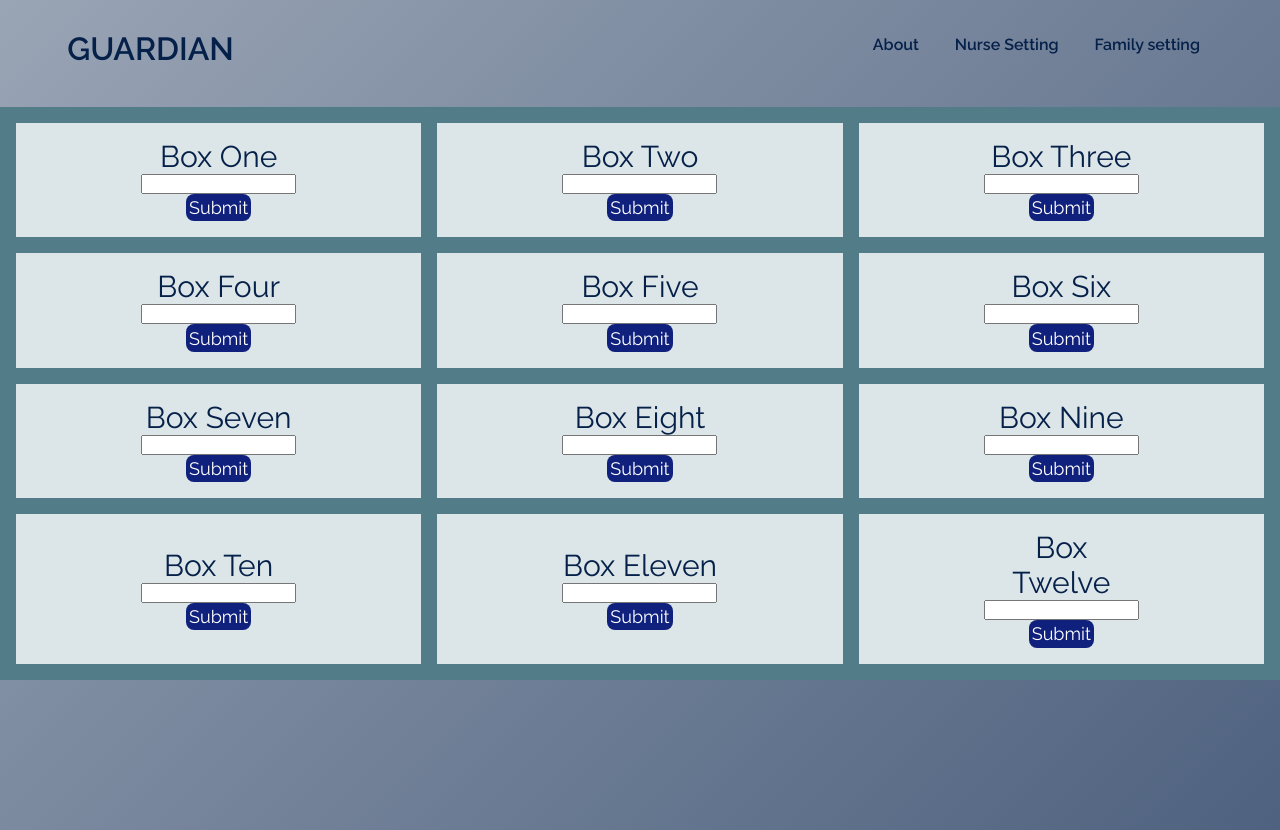
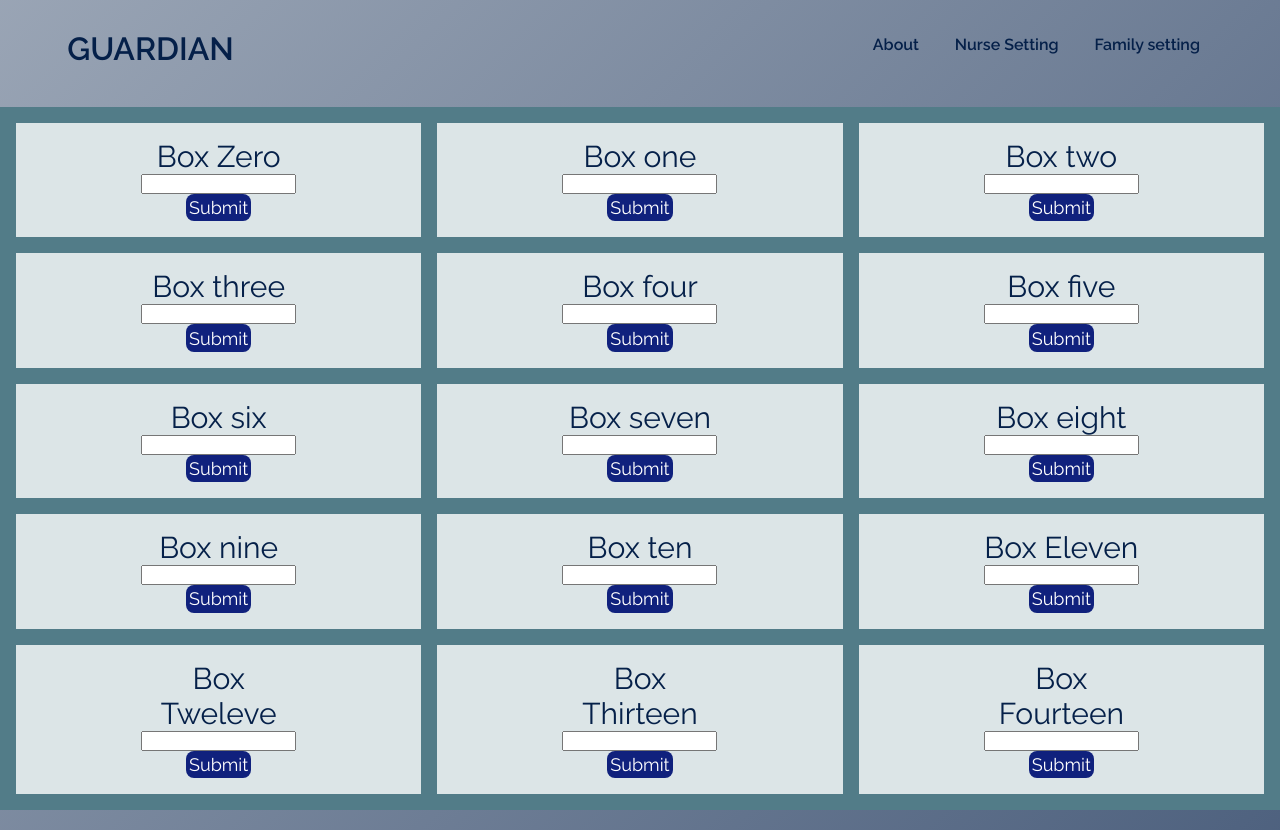
Before and after one commit to ebbuni1023/Guardian, a Flask app: page /settings in a window 1280 px wide. Run offline with Flask 2, Linux system fonts and the light colour scheme.

Commit message:
Fixed unable to get zero value

```diff
--- a/templates/settings.html
+++ b/templates/settings.html
@@ -75,87 +75,108 @@
   <div class="box">
     <div class="box-edit">
       <form action = "http://localhost:5000/settings" method="POST">
-        <label for="Field1_name">Box One</label>
+        <label for="Field0_name">Box Zero</label>
             <input type="text" name="Field1_name" />
         <button type="submit">Submit</button>
       </form>
     </div>
     <div class="box-edit">
       <form action = "http://localhost:5000/settings" method="POST">
-        <label for="Field2_name">Box  Two</label
+        <label for="Field1_name">Box  one</label
             ><input type="text" name="Field2_name" />
             <button type="submit">Submit</button>
       </form>
     </div>
     <div class="box-edit">
       <form action = "http://localhost:5000/settings" method="POST">
-        <label for="Field3_name">Box  Three</label
+        <label for="Field2_name">Box  two</label
             ><input type="text" name="Field3_name" />
             <button type="submit">Submit</button>
       </form>
     </div>
     <div class="box-edit">
       <form action = "http://localhost:5000/settings" method="POST">
-        <label for="Field4_name">Box  Four</label
+        <label for="Field3_name">Box  three</label
             ><input type="text" name="Field4_name" />
             <button type="submit">Submit</button>
       </form>
     </div>
     <div class="box-edit">
       <form action = "http://localhost:5000/settings" method="POST">
-        <label for="Field5_name">Box  Five</label
+        <label for="Field4_name">Box  four</label
             ><input type="text" name="Field5_name" />
             <button type="submit">Submit</button>
       </form>
     </div>
     <div class="box-edit">
       <form action = "http://localhost:5000/settings" method="POST">
-        <label for="Field6_name">Box  Six</label
+        <label for="Field5_name">Box  five</label
             ><input type="text" name="Field6_name" />
             <button type="submit">Submit</button>
       </form>
     </div>
     <div class="box-edit">
       <form action = "http://localhost:5000/settings" method="POST">
-        <label for="Field7_name">Box  Seven</label
+        <label for="Field6_name">Box  six</label
             ><input type="text" name="Field7_name" />
             <button type="submit">Submit</button>
       </form>
     </div>
     <div class="box-edit">
       <form action = "http://localhost:5000/settings" method="POST">
-        <label for="Field8_name">Box  Eight</label
+        <label for="Field7_name">Box  seven</label
             ><input type="text" name="Field8_name" />
             <button type="submit">Submit</button>
       </form>
     </div>
     <div class="box-edit">
       <form action = "http://localhost:5000/settings" method="POST">
-        <label for="Field9_name">Box  Nine</label
+        <label for="Field8_name">Box  eight</label
             ><input type="text" name="Field9_name" />
             <button type="submit">Submit</button>
       </form>
     </div>
     <div class="box-edit">
       <form action = "http://localhost:5000/settings" method="POST">
-        <label for="Field10_name">Box  Ten</label
+        <label for="Field9_name">Box  nine</label
             ><input type="text" name="Field10_name" />
             <button type="submit">Submit</button>
       </form>
     </div>
     <div class="box-edit">
       <form action = "http://localhost:5000/settings" method="POST">
-        <label for="Field11_name">Box  Eleven</label
+        <label for="Field10_name">Box  ten</label
             ><input type="text" name="Field11_name" />
             <button type="submit">Submit</button>
       </form>
     </div>
     <div class="box-edit">
       <form action = "http://localhost:5000/settings" method="POST">
-        <label for="Field12_name">Box  Twelve</label
+        <label for="Field11_name">Box  Eleven</label
             ><input type="text" name="Field12_name" />
             <button type="submit">Submit</button>
       </form>
     </div>
+    <div class="box-edit">
+        <form action = "http://localhost:5000/settings" method="POST">
+          <label for="Field12_name">Box  Tweleve</label
+              ><input type="text" name="Field13_name" />
+              <button type="submit">Submit</button>
+        </form>
+      </div>
+      <div class="box-edit">
+        <form action = "http://localhost:5000/settings" method="POST">
+          <label for="Field13_name">Box  Thirteen</label
+              ><input type="text" name="Field14_name" />
+              <button type="submit">Submit</button>
+        </form>
+      </div>
+      <div class="box-edit">
+        <form action = "http://localhost:5000/settings" method="POST">
+          <label for="Field14_name">Box  Fourteen</label
+              ><input type="text" name="Field14_name" />
+              <button type="submit">Submit</button>
+        </form>
+      </div>
   </div>
 </IDOCTYPE>
```
Also changed, not shown: keyboard_settings_nur.py (+11 -1 lines), templates/nurse.html (+33 -12 lines).
